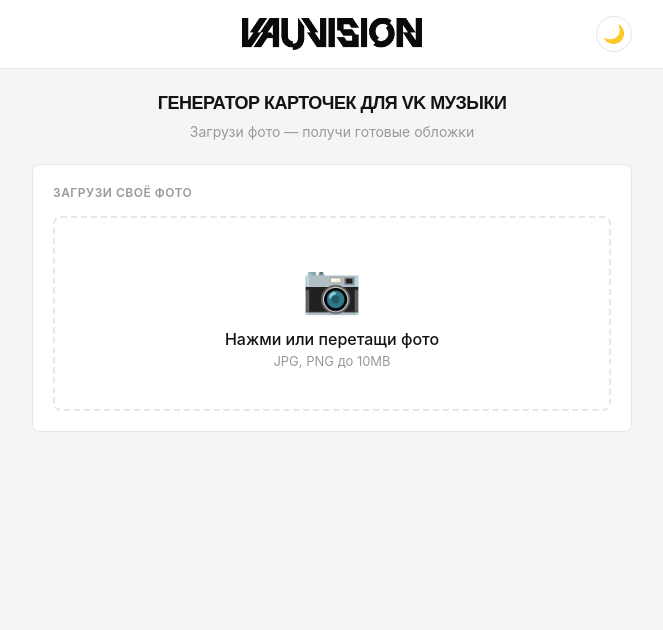
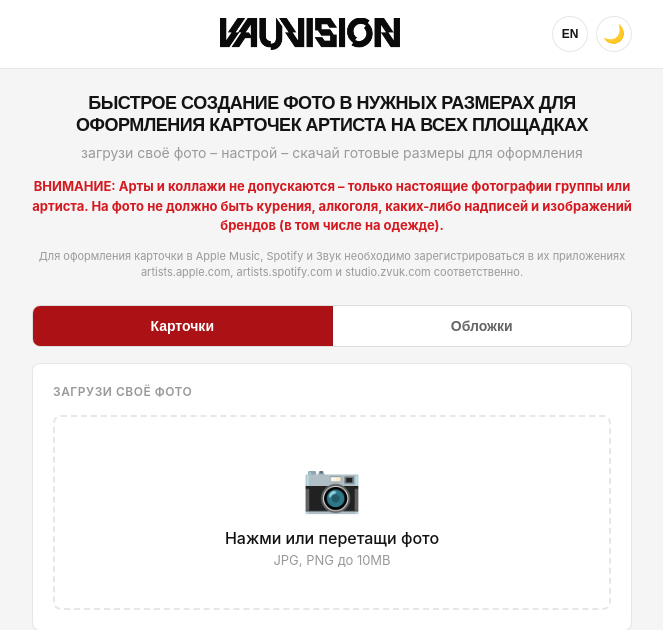
Before and after one commit to iliaxxxx/artist-card-generator, a PHP site: page / in a window 1280 px wide. Shown: the top 630 px of the page, without its empty margins (308-971 px from the left). Run offline with PHP 8.4, Linux system fonts and the light colour scheme; some web fonts are replaced.

Commit message:
feat: add EN/RU toggle, covers tab (1500x1500), updated title and warnings
- Add language switcher (RU/EN) with all UI strings translated
- Add "Covers" tab for upscaling photos to 1500x1500 for platform covers
- Update title, subtitle, and add warning/info notices per requirements
- Downloads remain as individual files (no archive)

https://claude.ai/code/session_01Fd2Kfidz493e46FjoQAuqo

```diff
--- a/css/style.css
+++ b/css/style.css
@@ -111,6 +111,30 @@ body {
     gap: 8px;
 }
 
+.lang-toggle-btn {
+    width: 36px;
+    height: 36px;
+    border: 1px solid var(--border);
+    border-radius: 50%;
+    background: var(--bg-card);
+    cursor: pointer;
+    display: flex;
+    align-items: center;
+    justify-content: center;
+    font-size: 12px;
+    font-weight: 700;
+    color: var(--text-primary);
+    transition: border-color 0.2s, transform 0.2s;
+}
+
+.lang-toggle-btn:hover {
+    border-color: var(--text-muted);
+}
+
+.lang-toggle-btn:active {
+    transform: scale(0.95);
+}
+
 .theme-toggle-btn {
     width: 36px;
     height: 36px;
@@ -176,6 +200,63 @@ body {
 .subtitle {
     font-size: 14px;
     color: var(--text-muted);
+    margin-bottom: 16px;
+}
+
+.warning-notice {
+    font-size: 13px;
+    font-weight: 700;
+    color: #d41920;
+    line-height: 1.5;
+    margin-bottom: 12px;
+}
+
+.info-notice {
+    font-size: 11px;
+    color: var(--text-muted);
+    line-height: 1.5;
+}
+
+/* Tabs */
+.tabs {
+    display: flex;
+    gap: 0;
+    margin-bottom: 16px;
+    border: 1px solid var(--border);
+    border-radius: 8px;
+    overflow: hidden;
+}
+
+.tab-btn {
+    flex: 1;
+    padding: 12px 16px;
+    border: none;
+    background: var(--bg-card);
+    color: var(--text-secondary);
+    font-size: 14px;
+    font-weight: 600;
+    cursor: pointer;
+    transition: all 0.2s;
+}
+
+.tab-btn:not(:last-child) {
+    border-right: 1px solid var(--border);
+}
+
+.tab-btn.active {
+    background: var(--accent);
+    color: white;
+}
+
+.tab-btn:hover:not(.active) {
+    background: var(--bg-light);
+}
+
+.tab-description {
+    font-size: 13px;
+    color: var(--text-muted);
+    text-align: center;
+    margin-bottom: 16px;
 }
 
 /* Card */
@@ -409,6 +490,11 @@ body {
     object-fit: cover;
 }
 
+.result-preview.cover img {
+    aspect-ratio: 1 / 1;
+    object-fit: cover;
+}
+
 .download-btn {
     display: block;
     width: 100%;
--- a/index.php
+++ b/index.php
@@ -4,7 +4,7 @@
     <meta charset="UTF-8">
     <meta name="viewport" content="width=device-width, initial-scale=1, maximum-scale=1, viewport-fit=cover, user-scalable=no">
     <title>Vauvision - Artist Card Generator</title>
-    <link rel="stylesheet" href="css/style.css?v=2">
+    <link rel="stylesheet" href="css/style.css?v=3">
     <script src="https://unpkg.com/vue@3/dist/vue.global.prod.js"></script>
 </head>
 <body>
@@ -18,7 +18,10 @@
                         <img :src="isDark ? 'logo-white.png' : 'logo-black.png'" alt="VAUVISION" class="logo-img">
                     </a>
                     <div class="header-actions">
-                        <button @click="toggleTheme" class="theme-toggle-btn" :title="isDark ? 'Светлая тема' : 'Тёмная тема'">
+                        <button @click="toggleLang" class="lang-toggle-btn" :title="lang === 'ru' ? 'Switch to English' : 'Переключить на русский'">
+                            {{ lang === 'ru' ? 'EN' : 'RU' }}
+                        </button>
+                        <button @click="toggleTheme" class="theme-toggle-btn" :title="isDark ? t.lightTheme : t.darkTheme">
                             <span v-if="isDark">☀️</span>
                             <span v-else>🌙</span>
                         </button>
@@ -32,13 +35,30 @@
 
                     <!-- Title -->
                     <div class="title-section">
-                        <h1>ГЕНЕРАТОР КАРТОЧЕК ДЛЯ VK МУЗЫКИ</h1>
-                        <p class="subtitle">Загрузи фото — получи готовые обложки</p>
+                        <h1>{{ t.title }}</h1>
+                        <p class="subtitle">{{ t.subtitle }}</p>
+                        <div class="warning-notice">{{ t.warning }}</div>
+                        <p class="info-notice">{{ t.notice }}</p>
                     </div>
+
+                    <!-- Tabs -->
+                    <div class="tabs">
+                        <button
+                            :class="['tab-btn', { active: activeTab === 'cards' }]"
+                            @click="activeTab = 'cards'; results = []; error = null"
+                        >{{ t.tabCards }}</button>
+                        <button
+                            :class="['tab-btn', { active: activeTab === 'covers' }]"
+                            @click="activeTab = 'covers'; results = []; error = null"
+                        >{{ t.tabCovers }}</button>
+                    </div>
+
+                    <!-- Covers description -->
+                    <p v-if="activeTab === 'covers'" class="tab-description">{{ t.coversDescription }}</p>
 
                     <!-- Upload Card -->
                     <div class="card" v-if="!previewUrl">
-                        <label class="card-label">Загрузи своё фото</label>
+                        <label class="card-label">{{ t.uploadLabel }}</label>
 
                         <div
                             class="upload-zone"
@@ -56,14 +76,14 @@
                                 style="display: none"
                             >
                             <div class="upload-icon">📷</div>
-                            <p class="upload-text">Нажми или перетащи фото</p>
-                            <p class="upload-hint">JPG, PNG до 10MB</p>
+                            <p class="upload-text">{{ t.uploadText }}</p>
+                            <p class="upload-hint">{{ t.uploadHint }}</p>
                         </div>
                     </div>
 
                     <!-- Preview & Settings -->
                     <div v-if="previewUrl" class="card">
-                        <label class="card-label">Исходное фото</label>
+                        <label class="card-label">{{ t.originalPhoto }}</label>
 
                         <div class="preview-container">
                             <img :src="previewUrl" class="preview-image" alt="Preview">
@@ -73,7 +93,7 @@
 
                     <!-- Background Color -->
                     <div v-if="previewUrl" class="card">
-                        <label class="card-label">Цвет фона</label>
+                        <label class="card-label">{{ t.bgColor }}</label>
 
                         <div class="color-options">
                             <button
@@ -111,7 +131,7 @@
                             </svg>
                             {{ processingText }}
                         </span>
-                        <span v-else>🎨 Сгенерировать</span>
+                        <span v-else>🎨 {{ t.generate }}</span>
                     </button>
 
                     <!-- Results -->
@@ -125,7 +145,7 @@
                             </div>
 
                             <a :href="result.url" :download="result.filename" class="download-btn">
-                                📥 Скачать PNG
+                                📥 {{ t.downloadPng }}
                             </a>
                         </div>
                     </div>
@@ -145,6 +165,6 @@
         </div>
     </div>
 
-    <script src="js/app.js?v=2"></script>
+    <script src="js/app.js?v=3"></script>
 </body>
 </html>
--- a/js/app.js
+++ b/js/app.js
@@ -1,4 +1,4 @@
-const { createApp, ref, onMounted } = Vue;
+const { createApp, ref, computed, onMounted } = Vue;
 
 createApp({
     setup() {
@@ -6,6 +6,8 @@ createApp({
         const showContent = ref(false);
         const isDark = ref(false);
         const isDragover = ref(false);
+        const lang = ref('ru');
+        const activeTab = ref('cards');
 
         const fileInput = ref(null);
         const selectedFile = ref(null);
@@ -14,25 +16,103 @@ createApp({
         const customColor = ref('#808080');
 
         const isProcessing = ref(false);
-        const processingText = ref('Обрабатываем...');
+        const processingText = ref('');
         const results = ref([]);
         const error = ref(null);
 
-        // Preset colors
-        const colors = [
-            { name: 'Белый', value: '#ffffff', bg: '#ffffff' },
-            { name: 'Чёрный', value: '#000000', bg: '#000000' },
-            { name: 'Серый', value: '#808080', bg: '#808080' },
-            { name: 'Бежевый', value: '#e4dfd8', bg: '#e4dfd8' },
-            { name: 'Синий', value: '#1a1a2e', bg: '#1a1a2e' },
-            { name: 'Бордовый', value: '#ab1115', bg: '#ab1115' },
-        ];
+        // Translations
+        const translations = {
+            ru: {
+                title: 'БЫСТРОЕ СОЗДАНИЕ ФОТО В НУЖНЫХ РАЗМЕРАХ ДЛЯ ОФОРМЛЕНИЯ КАРТОЧЕК АРТИСТА НА ВСЕХ ПЛОЩАДКАХ',
+                subtitle: 'загрузи своё фото – настрой – скачай готовые размеры для оформления',
+                warning: 'ВНИМАНИЕ: Арты и коллажи не допускаются – только настоящие фотографии группы или артиста. На фото не должно быть курения, алкоголя, каких-либо надписей и изображений брендов (в том числе на одежде).',
+                notice: 'Для оформления карточки в Apple Music, Spotify и Звук необходимо зарегистрироваться в их приложениях artists.apple.com, artists.spotify.com и studio.zvuk.com соответственно.',
+                tabCards: 'Карточки',
+                tabCovers: 'Обложки',
+                uploadLabel: 'Загрузи своё фото',
+                uploadText: 'Нажми или перетащи фото',
+                uploadHint: 'JPG, PNG до 10MB',
+                originalPhoto: 'Исходное фото',
+                bgColor: 'Цвет фона',
+                generate: 'Сгенерировать',
+                downloadPng: 'Скачать PNG',
+                processing: 'Обрабатываем...',
+                uploading: 'Загружаем фото...',
+                done: 'Готово!',
+                fileTooLarge: 'Файл слишком большой (макс. 10MB)',
+                processingError: 'Ошибка обработки',
+                genericError: 'Произошла ошибка',
+                lightTheme: 'Светлая тема',
+                darkTheme: 'Тёмная тема',
+                colorWhite: 'Белый',
+                colorBlack: 'Чёрный',
+                colorGray: 'Серый',
+                colorBeige: 'Бежевый',
+                colorBlue: 'Синий',
+                colorMaroon: 'Бордовый',
+                webName: 'VK Музыка — Веб',
+                mobileName: 'VK Музыка — Мобильная',
+                coverName: 'Обложка 1500×1500',
+                coversDescription: 'Увеличение фото до 1500×1500 для обложек на площадках',
+            },
+            en: {
+                title: 'QUICK PHOTO CREATION IN REQUIRED SIZES FOR ARTIST CARD DESIGN ON ALL PLATFORMS',
+                subtitle: 'upload your photo – adjust – download ready sizes for design',
+                warning: 'WARNING: Art and collages are not allowed – only real photos of the band or artist. Photos must not contain smoking, alcohol, any text or brand images (including on clothing).',
+                notice: 'To set up artist cards on Apple Music, Spotify and Zvuk, you need to register at artists.apple.com, artists.spotify.com and studio.zvuk.com respectively.',
+                tabCards: 'Cards',
+                tabCovers: 'Covers',
+                uploadLabel: 'Upload your photo',
+                uploadText: 'Click or drag a photo',
+                uploadHint: 'JPG, PNG up to 10MB',
+                originalPhoto: 'Original photo',
+                bgColor: 'Background color',
+                generate: 'Generate',
+                downloadPng: 'Download PNG',
+                processing: 'Processing...',
+                uploading: 'Uploading photo...',
+                done: 'Done!',
+                fileTooLarge: 'File is too large (max 10MB)',
+                processingError: 'Processing error',
+                genericError: 'An error occurred',
+                lightTheme: 'Light theme',
+                darkTheme: 'Dark theme',
+                colorWhite: 'White',
+                colorBlack: 'Black',
+                colorGray: 'Gray',
+                colorBeige: 'Beige',
+                colorBlue: 'Blue',
+                colorMaroon: 'Maroon',
+                webName: 'VK Music — Web',
+                mobileName: 'VK Music — Mobile',
+                coverName: 'Cover 1500×1500',
+                coversDescription: 'Upscale photo to 1500×1500 for platform covers',
+            }
+        };
+
+        const t = computed(() => translations[lang.value]);
+
+        // Preset colors (reactive for language)
+        const colors = computed(() => [
+            { name: t.value.colorWhite, value: '#ffffff', bg: '#ffffff' },
+            { name: t.value.colorBlack, value: '#000000', bg: '#000000' },
+            { name: t.value.colorGray, value: '#808080', bg: '#808080' },
+            { name: t.value.colorBeige, value: '#e4dfd8', bg: '#e4dfd8' },
+            { name: t.value.colorBlue, value: '#1a1a2e', bg: '#1a1a2e' },
+            { name: t.value.colorMaroon, value: '#ab1115', bg: '#ab1115' },
+        ]);
 
         // Methods
         const toggleTheme = () => {
             isDark.value = !isDark.value;
             document.body.classList.toggle('dark', isDark.value);
             localStorage.setItem('theme', isDark.value ? 'dark' : 'light');
+        };
+
+        const toggleLang = () => {
+            lang.value = lang.value === 'ru' ? 'en' : 'ru';
+            localStorage.setItem('lang', lang.value);
+            document.documentElement.lang = lang.value;
         };
 
         const handleFileSelect = (e) => {
@@ -50,7 +130,7 @@ createApp({
 
         const processFile = (file) => {
             if (file.size > 10 * 1024 * 1024) {
-                error.value = 'Файл слишком большой (макс. 10MB)';
+                error.value = t.value.fileTooLarge;
                 return;
             }
 
@@ -71,7 +151,7 @@ createApp({
             if (!selectedFile.value) return;
 
             isProcessing.value = true;
-            processingText.value = 'Загружаем фото...';
+            processingText.value = t.value.uploading;
             error.value = null;
             results.value = [];
 
@@ -79,8 +159,9 @@ createApp({
                 const formData = new FormData();
                 formData.append('image', selectedFile.value);
                 formData.append('bg_color', selectedColor.value);
+                formData.append('mode', activeTab.value);
 
-                processingText.value = 'Обрабатываем...';
+                processingText.value = t.value.processing;
 
                 const response = await fetch('api/process.php', {
                     method: 'POST',
@@ -90,14 +171,15 @@ createApp({
                 const data = await response.json();
 
                 if (!data.success) {
-                    throw new Error(data.error || 'Ошибка обработки');
+                    throw new Error(data.error || t.value.processingError);
                 }
 
-                processingText.value = 'Готово!';
+                processingText.value = t.value.done;
 
+                if (activeTab.value === 'cards') {
                     results.value = [
                         {
-                        name: 'VK Музыка — Веб',
+                            name: t.value.webName,
                             type: 'web',
                             width: 1820,
                             height: 458,
@@ -105,7 +187,7 @@ createApp({
                             filename: 'vk-music-web-1820x458.png'
                         },
                         {
-                        name: 'VK Музыка — Мобильная',
+                            name: t.value.mobileName,
                             type: 'mobile',
                             width: 1500,
                             height: 1120,
@@ -113,10 +195,22 @@ createApp({
                             filename: 'vk-music-mobile-1500x1120.png'
                         }
                     ];
+                } else {
+                    results.value = [
+                        {
+                            name: t.value.coverName,
+                            type: 'cover',
+                            width: 1500,
+                            height: 1500,
+                            url: data.cover_url,
+                            filename: 'cover-1500x1500.png'
+                        }
+                    ];
+                }
 
             } catch (err) {
                 console.error('Generation error:', err);
-                error.value = err.message || 'Произошла ошибка';
+                error.value = err.message || t.value.genericError;
             } finally {
                 isProcessing.value = false;
             }
@@ -131,12 +225,21 @@ createApp({
                 isDark.value = true;
                 document.body.classList.add('dark');
             }
+
+            const savedLang = localStorage.getItem('lang');
+            if (savedLang && (savedLang === 'en' || savedLang === 'ru')) {
+                lang.value = savedLang;
+                document.documentElement.lang = savedLang;
+            }
         });
 
         return {
             showContent,
             isDark,
             isDragover,
+            lang,
+            activeTab,
+            t,
             fileInput,
             selectedFile,
             previewUrl,
@@ -148,6 +251,7 @@ createApp({
             results,
             error,
             toggleTheme,
+            toggleLang,
             handleFileSelect,
             handleDrop,
             clearImage,
```
Also changed, not shown: api/process.php (+18 -10 lines). Lines whose indentation alone changed are shown as unchanged.
